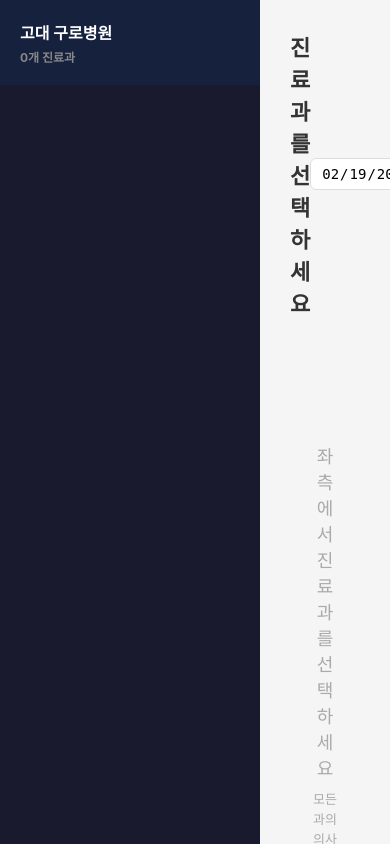
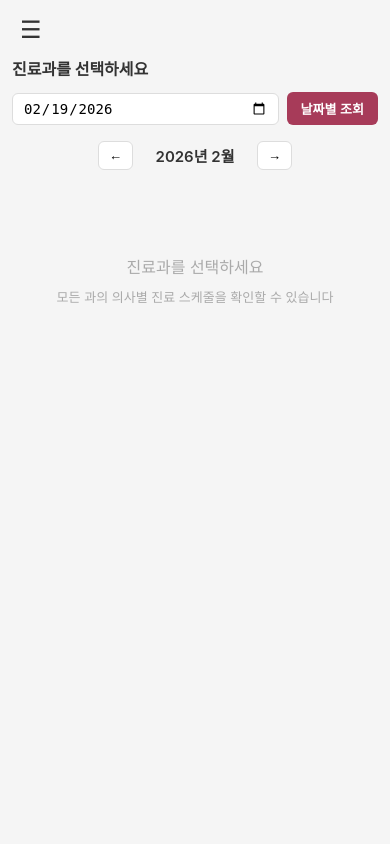
Before and after one commit to ghwo336/GuroCroll, a Flask app: page / in a window 390 px wide. Run offline with Flask 3, Linux system fonts and the light colour scheme; data that the repository does not hold is empty.

Commit message:
feat:반응형도 구현

```diff
--- a/templates/index.html
+++ b/templates/index.html
@@ -204,11 +204,107 @@
         .dept-section .doc-row + .doc-row { border-top: 1px solid #f5f5f5; }
         .dept-section .doc-row .doc-name { font-weight: 600; min-width: 80px; }
         .dept-section .doc-row .doc-title { color: #888; font-size: 13px; min-width: 100px; }
+
+        /* 햄버거 버튼 */
+        .hamburger {
+            display: none;
+            background: none;
+            border: none;
+            font-size: 24px;
+            cursor: pointer;
+            padding: 4px 8px;
+            border-radius: 6px;
+            color: #333;
+        }
+        .hamburger:hover { background: #eee; }
+        .header-left {
+            display: flex;
+            align-items: center;
+            gap: 8px;
+        }
+
+        /* 사이드바 오버레이 */
+        .sidebar-overlay {
+            display: none;
+            position: fixed;
+            inset: 0;
+            background: rgba(0,0,0,0.5);
+            z-index: 99;
+        }
+        .sidebar-overlay.active { display: block; }
+
+        /* 반응형 - 태블릿 */
+        @media (max-width: 1024px) {
+            .main { padding: 20px; }
+            .doctor-card { padding: 16px; }
+        }
+
+        /* 반응형 - 모바일 */
+        @media (max-width: 768px) {
+            .hamburger { display: block; }
+
+            .sidebar {
+                position: fixed;
+                left: -280px;
+                top: 0;
+                bottom: 0;
+                width: 260px;
+                z-index: 100;
+                transition: left 0.3s ease;
+            }
+            .sidebar.open { left: 0; }
+
+            .main { padding: 16px; }
+
+            .header {
+                flex-direction: column;
+                align-items: flex-start;
+                gap: 12px;
+            }
+            .header > div {
+                flex-direction: column;
+                align-items: flex-start;
+                gap: 8px;
+                width: 100%;
+            }
+            .header h1 { font-size: 18px; }
+
+            .month-nav { width: 100%; justify-content: center; }
+            .date-picker-wrap { width: 100%; }
+            .date-picker-wrap input[type="date"] { flex: 1; }
+
+            .doctor-card { padding: 14px; }
+            .cal-cell { min-height: 40px; }
+            .cal-cell .day-num { font-size: 11px; }
+            .tag-am, .tag-pm { font-size: 9px; padding: 1px 3px; }
+
+            .dept-section .doc-row {
+                flex-wrap: wrap;
+                gap: 4px;
+            }
+            .dept-section .doc-row .doc-name { min-width: auto; }
+            .dept-section .doc-row .doc-title { min-width: auto; }
+
+            .placeholder { padding: 60px 16px; }
+            .placeholder p { font-size: 16px; }
+        }
+
+        /* 반응형 - 작은 모바일 */
+        @media (max-width: 480px) {
+            .main { padding: 12px; }
+            .header h1 { font-size: 16px; }
+            .cal-grid { gap: 2px; }
+            .cal-cell { min-height: 34px; padding: 2px; }
+            .tag-am, .tag-pm { font-size: 8px; padding: 0px 2px; }
+            .month-nav button { padding: 6px 10px; font-size: 13px; }
+            .month-nav .current-month { font-size: 15px; min-width: 100px; }
+        }
     </style>
 </head>
 <body>
     <div class="layout">
-        <div class="sidebar">
+        <div class="sidebar-overlay" id="sidebarOverlay" onclick="toggleSidebar()"></div>
+        <div class="sidebar" id="sidebar">
             <h2>
                 고대 구로병원
                 <div class="dept-count" id="deptCount"></div>
@@ -217,7 +313,10 @@
         </div>
         <div class="main">
             <div class="header">
-                <h1 id="pageTitle">진료과를 선택하세요</h1>
+                <div class="header-left">
+                    <button class="hamburger" id="hamburger" onclick="toggleSidebar()">☰</button>
+                    <h1 id="pageTitle">진료과를 선택하세요</h1>
+                </div>
                 <div style="display:flex; align-items:center; gap:16px;">
                     <div class="date-picker-wrap">
                         <input type="date" id="datePicker">
@@ -232,7 +331,7 @@
             </div>
             <div id="content">
                 <div class="placeholder">
-                    <p>좌측에서 진료과를 선택하세요</p>
+                    <p>진료과를 선택하세요</p>
                     <small>모든 과의 의사별 진료 스케줄을 확인할 수 있습니다</small>
                 </div>
             </div>
@@ -243,6 +342,15 @@
         let departments = [];
         let selectedDept = null;
         let currentYear, currentMonth;
+
+        function toggleSidebar() {
+            document.getElementById('sidebar').classList.toggle('open');
+            document.getElementById('sidebarOverlay').classList.toggle('active');
+        }
+        function closeSidebar() {
+            document.getElementById('sidebar').classList.remove('open');
+            document.getElementById('sidebarOverlay').classList.remove('active');
+        }
 
         // 캐시: { "과이름": { doctors, rangeStart, rangeEnd } }
         const cache = {};
@@ -272,7 +380,7 @@
                                 departments = data;
                                 document.getElementById('deptCount').textContent = `${data.length}개 진료과`;
                                 document.getElementById('content').innerHTML =
-                                    '<div class="placeholder"><p>좌측에서 진료과를 선택하세요</p><small>모든 과의 의사별 진료 스케줄을 확인할 수 있습니다</small></div>';
+                                    '<div class="placeholder"><p>진료과를 선택하세요</p><small>모든 과의 의사별 진료 스케줄을 확인할 수 있습니다</small></div>';
                                 renderDeptList();
                             });
                     }
@@ -295,6 +403,7 @@
             selectedDept = deptNm;
             document.getElementById('datePicker').value = '';
             document.getElementById('monthNav').style.display = 'flex';
+            closeSidebar();
             renderDeptList();
             loadSchedules();
         }
```
